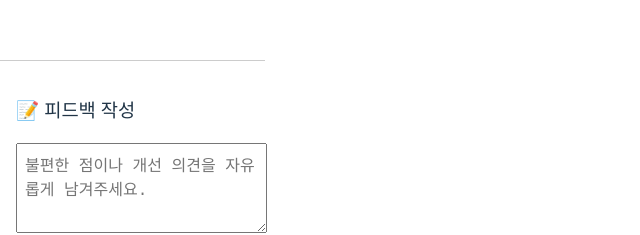
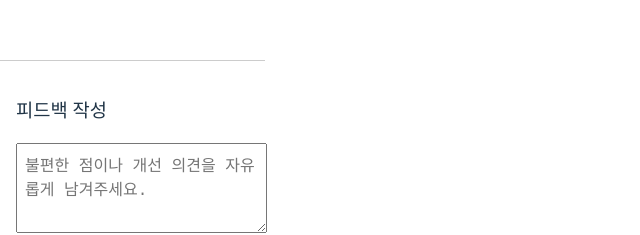
Before and after one commit to KimSiTek/TrashMap-frontend, a React (Vite) app: page /feedback in a window 1280 px wide. Shown: the part 236-471 px from the top of the page, without its empty margins (0-640 px from the left). Built offline with nearby package versions, Linux system fonts and the light colour scheme.

Commit message:
Update FeedbackForm.jsx

```diff
--- a/src/components/FeedbackForm.jsx
+++ b/src/components/FeedbackForm.jsx
@@ -23,7 +23,7 @@ function FeedbackForm() {
 
   return (
     <div style={{ marginTop: '3rem', padding: '1rem', borderTop: '1px solid #ccc' }}>
-      <h3>📝 피드백 작성</h3>
+      <h3>피드백 작성</h3>
       <textarea
         rows="4"
         value={message}
```
